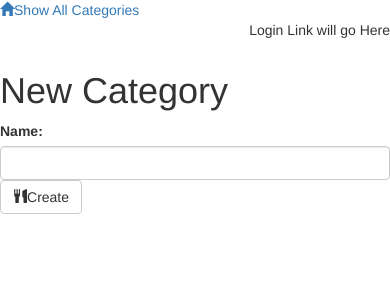
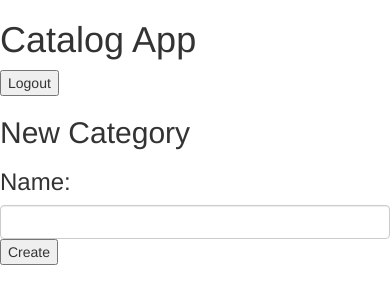
Before and after one commit to dgpshiva/ItemCatalogApplication, a Flask app: page /v1/categories/new/ in a window 390 px wide. Shown: the top 304 px of the page. Run offline with Flask 2, Linux system fonts and the light colour scheme; the visitor is signed in with stand-in values (Sample User, id 1); some libraries are stand-ins or nearby versions.

Commit message:
Add new category ui completed

```diff
--- a/application.py
+++ b/application.py
@@ -127,7 +127,7 @@
     output += '<img src="'
     output += login_session['picture']
     output += ' " style = "width: 300px; height: 300px;border-radius: 150px;-webkit-border-radius: 150px;-moz-border-radius: 150px;"> '
-    flash("you are now logged in as %s" % login_session['username'])
+    # flash("you are now logged in as %s" % login_session['username'])
     print "done!"
     return output
 
@@ -178,9 +178,10 @@
         del login_session['email']
         del login_session['picture']
 
-        response = make_response(json.dumps('Successfully disconnected.'), 200)
-        response.headers['Content-Type'] = 'application/json'
-        return response
+        return redirect(url_for('showCategories'))
+        # response = make_response(json.dumps('Successfully disconnected.'), 200)
+        # response.headers['Content-Type'] = 'application/json'
+        # return response
     else:
         # For whatever reason, the given token was invalid.
         response = make_response(
@@ -209,7 +210,7 @@
         newCategory = Category(
             name=request.form['name'], user_id=login_session['user_id'])
         session.add(newCategory)
-        flash('New Category %s Successfully Created' % newCategory.name)
+        # flash('New Category %s Successfully Created' % newCategory.name)
         session.commit()
         return redirect(url_for('showCategories'))
     else:
@@ -228,7 +229,7 @@
     if request.method == 'POST':
         if request.form['name']:
             editedCategory.name = request.form['name']
-            flash('Category Successfully Edited %s' % editedCategory.name)
+            # flash('Category Successfully Edited %s' % editedCategory.name)
             return redirect(url_for('showCategories'))
     else:
         return render_template('editcategory.html', category=editedCategory)
@@ -245,7 +246,7 @@
         return "<script>function myFunction() {alert('You are not authorized to delete this category. Please create your own category to delete.');}</script><body onload='myFunction()''>''"
     if request.method == 'POST':
         session.delete(categoryToDelete)
-        flash('%s Successfully Deleted' % categoryToDelete.name)
+        # flash('%s Successfully Deleted' % categoryToDelete.name)
         session.commit()
         return redirect(url_for('showCategories'))
     else:
@@ -283,7 +284,7 @@
                         category_id=category_id, user_id=category.user_id)
         session.add(newItem)
         session.commit()
-        flash('New Item %s Successfully Created' % (newItem.name))
+        # flash('New Item %s Successfully Created' % (newItem.name))
         return redirect(url_for('showItems', category_id=category_id))
     else:
         return render_template('newitem.html', category_id=category_id)
@@ -317,7 +318,7 @@
 
         session.add(editedItem)
         session.commit()
-        flash('Item Successfully Edited')
+        # flash('Item Successfully Edited')
         return redirect(url_for('showItems', category_id=category_id))
     else:
         return render_template('edititem.html', category_id=category_id, item_id=item_id, item=editedItem)
@@ -334,7 +335,7 @@
     if request.method == 'POST':
         session.delete(itemToDelete)
         session.commit()
-        flash('Item Successfully Deleted')
+        # flash('Item Successfully Deleted')
         return redirect(url_for('showItems', category_id=category_id))
     else:
         return render_template('deleteitem.html', item=itemToDelete)
--- a/static/ItemCatalogAppSmallestScreen.css
+++ b/static/ItemCatalogAppSmallestScreen.css
@@ -1,3 +1,4 @@
+/* Generic */
 picture, embed, object, video {
     max-width: 100%;
     }
@@ -7,6 +8,8 @@
     display: inline-block;
 }
 
+
+/* Header */
 .header-container
 {
     height: 85px;
@@ -31,17 +34,11 @@
 
 .header-container form button
 {
-    background-color: #4CAF50;
-    border: none;
-    color: white;
-    padding: 6px 16px;
-    text-align: center;
-    text-decoration: none;
-    font-size: 16px;
     float: right;
-    margin-right: 6px;
 }
 
+
+/* Sign in page */
 .signin-cancel-buttons-viewport
 {
     height: 100vh;
@@ -57,6 +54,25 @@
 
 .signin-cancel-buttons-container form button
 {
+    width: 100%;
+}
+
+
+/* Buttons */
+.green-button
+{
+    background-color: #4CAF50;
+    border: none;
+    color: white;
+    padding: 6px 16px;
+    text-align: center;
+    text-decoration: none;
+    font-size: 16px;
+    margin-right: 6px;
+}
+
+.red-button
+{
     background-color: #f44336;
     border: none;
     color: white;
@@ -65,46 +81,86 @@
     text-decoration: none;
     font-size: 16px;
     margin-right: 6px;
-    width: 100%;
 }
 
-.categories-container
+.blue-button
 {
-    height: 100vh;;
-    min-height: 100%;
+    background-color: #008CBA;
+    border: none;
+    color: white;
+    padding: 6px 16px;
+    text-align: center;
+    text-decoration: none;
+    font-size: 16px;
+    margin-right: 6px;
 }
 
-.latest-items-tile
+
+/* Add New Category */
+.add-new-category-header
 {
-    float: left;
-    width: 40%;
-    height: 30%;
-    background-color: red;
-    text-align: center;
+    height: 45px;
+    background-color: rgba(94, 12, 94, 0.952);
     display: flex;
     align-items: center;
     justify-content: center;
-    margin: 10px;
-
 }
 
-.latest-items-tile h3
+.new-category-header
+{
+    height: 45px;
+    display: flex;
+    align-items: center;
+    justify-content: center;
+    background-color: rgba(94, 12, 94, 0.952);
+}
+
+.new-category-header h2
 {
     margin: 0;
     color: white;
 }
 
-.category-tile
+.new-category-form
 {
-    float: left;
-    width: 40%;
-    height: 40%;
-    background-color: blue;
+    margin-top: 40px;
+}
+
+.new-category-form form
+{
+    width: 100%;
+}
+
+.new-category-form form h3
+{
+    margin-left: 10px;
+}
+
+.new-category-form-input
+{
+    display: flex;
+    align-items: center;
+}
+
+.new-category-form-input input
+{
+    margin: 0 10px 0 10px;
+}
+
+.new-category-form form button
+{
+    margin: 10px 0 0 10px;
 }
 
 
+/* Form control */
+.form-control
+{
+    width: 50%;
+}
 
 
+/* Tile */
 .tiles {
     display: -moz-flex;
     display: -webkit-flex;
--- a/templates/login.html
+++ b/templates/login.html
@@ -16,7 +16,7 @@
       </span>
     </div>
     <form action="{{url_for('showCategories')}}">
-        <button type="submit">Cancel</button>
+        <button class="red-button" type="submit">Cancel</button>
     </form>
 </div>
 </div>
--- a/templates/newCategory.html
+++ b/templates/newCategory.html
@@ -1,16 +1,31 @@
 {% extends "main.html" %}
 {% block content %}
-{% include "header.html" %}
 
-	<div class="row divider green">
-		<div class="col-md-12"></div>
+<header>
+	<div class="header-container">
+		<h1 class="inline-block">Catalog App</h1>
+		<form class="inline-block" action="{{url_for('gdisconnect')}}">
+			<button class="red-button" type="submit">Logout</button>
+		</form>
 	</div>
-	<div class="row banner menu">
-		<div class="col-md-11 col-md-offset-1 padding-none">
-			<h1>New Category</h1>
+	<div class="new-category-header">
+		<h2>New Category</h2>
 	</div>
+</header>
+
+
+<div class="new-category-form">
+	<form action="#" method = "post">
+		<h3>Name:</h3>
+		<div class="new-category-form-input">
+			<input type ="text" class="form-control" maxlength="80" name="name">
 		</div>
-	<div class="row">
+		<button class="green-button" type="submit">Create</button>
+	</form>
+</div>
+
+
+<!-- <div class="row">
 	<div class="col-md-6 col-md-offset-1 padding-top">
 		<form action="#" method = "post">
 			<div class="form-group">
@@ -22,7 +37,7 @@
 			</div>
 		</form>
 	</div>
-	</div>
+</div> -->
 
 
 {% endblock %}
--- a/templates/publiccategories.html
+++ b/templates/publiccategories.html
@@ -5,7 +5,7 @@
 	<div class="header-container">
 		<h1 class="inline-block">Catalog App</h1>
 		<form class="inline-block" action="{{url_for('showLogin')}}">
-			<button type="submit">Login</button>
+			<button class="green-button" type="submit">Login</button>
 		</form>
 	</div>
 </header>
```
Also changed, not shown: templates/categories.html (+31 -46 lines). Lines whose indentation alone changed are shown as unchanged.
